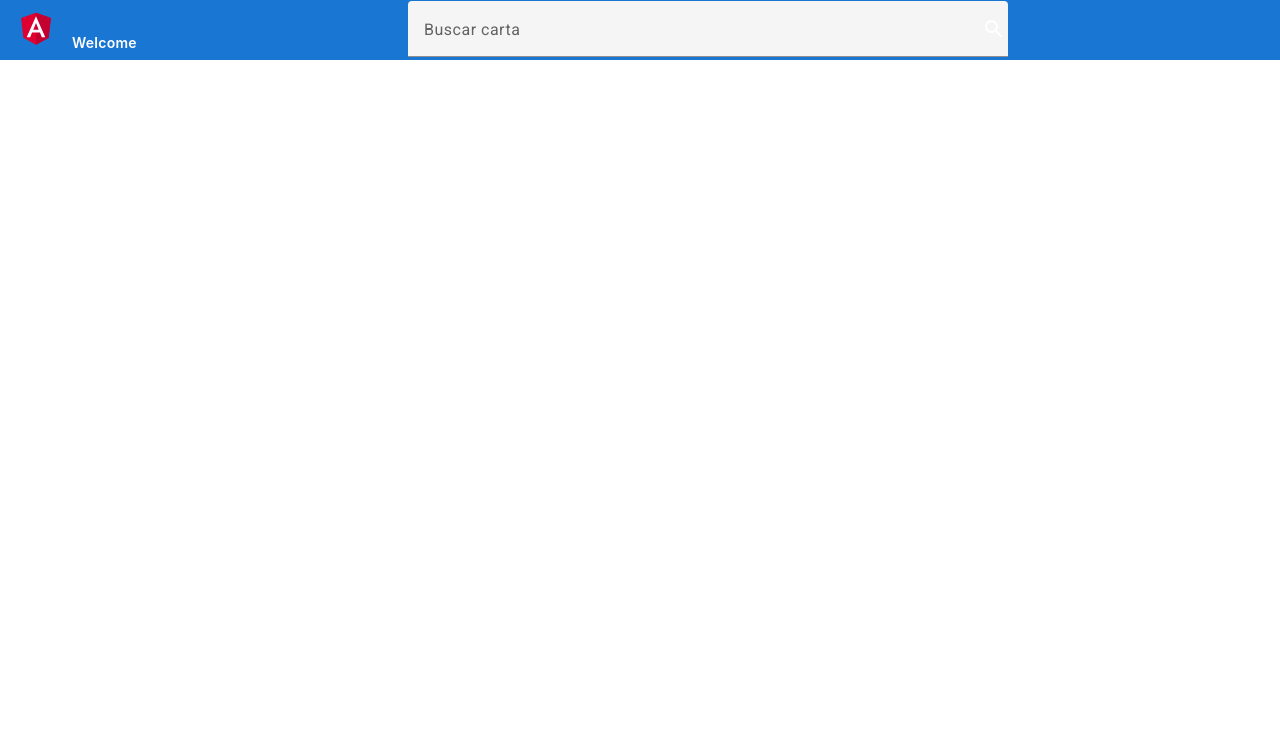
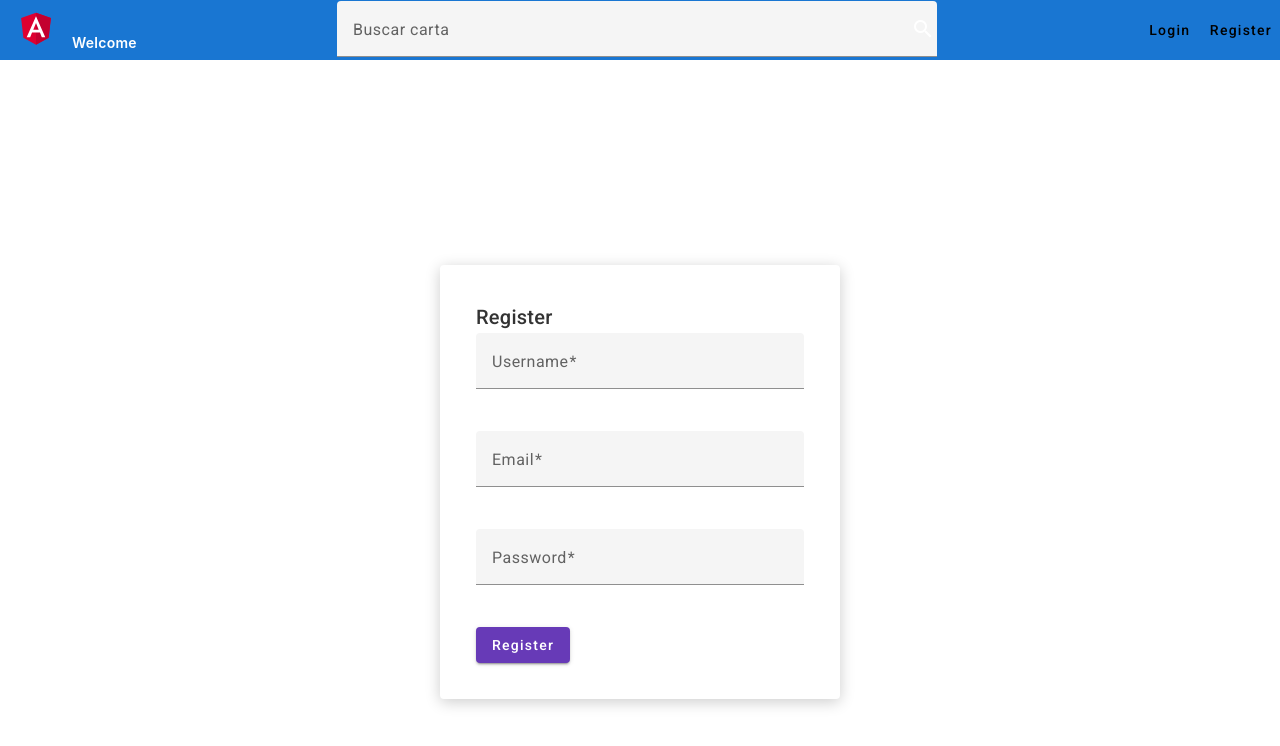
Before and after one commit to ElNeko42/mtgcard, an Angular app: page /register in a window 1280 px wide. Before the commit this address led to /. Shown: the top 746 px of the page. Built offline with nearby package versions, Linux system fonts and the light colour scheme.

Commit message:
reguister

```diff
--- a/src/app/app-routing.module.ts
+++ b/src/app/app-routing.module.ts
@@ -2,11 +2,15 @@ import { NgModule } from '@angular/core';
 import { Routes, RouterModule } from '@angular/router';
 import { CardDetailComponent } from './card-detail/card-detail.component';
 import { CardExpositorComponent } from './card-expositor/card-expositor.component';
+import { LoginComponent } from './login/login.component';
+import { RegisterComponent } from './register/register.component';
 
 const routes: Routes = [
   { path: '', component: CardExpositorComponent },
   { path: 'card/:id', component: CardDetailComponent },
   { path: 'search/:query', component: CardExpositorComponent },
+  { path: 'login', component: LoginComponent },
+  { path: 'register', component: RegisterComponent },
 ];
 
 @NgModule({
--- a/src/app/app.component.html
+++ b/src/app/app.component.html
@@ -315,12 +315,8 @@
   </div>
   <app-card-search></app-card-search>
   <div>
-    <a aria-label="Angular on twitter" target="_blank" rel="noopener" href="https://twitter.com/angular" title="Twitter">
-      <!-- Twitter SVG -->
-    </a>
-    <a aria-label="Angular on YouTube" target="_blank" rel="noopener" href="https://youtube.com/angular" title="YouTube">
-      <!-- YouTube SVG -->
-    </a>
+    <a routerLink="/login" mat-button>Login</a>
+    <a routerLink="/register" mat-button>Register</a>
   </div>
 </div>
 
--- a/src/app/auth.service.ts
+++ b/src/app/auth.service.ts
@@ -1,7 +1,7 @@
+// auth.service.ts
 import { Injectable } from '@angular/core';
 import { HttpClient } from '@angular/common/http';
 import { Observable } from 'rxjs';
-import { map } from 'rxjs/operators';
 
 @Injectable({
   providedIn: 'root'
@@ -11,13 +11,11 @@ export class AuthService {
 
   constructor(private http: HttpClient) { }
 
-  register(username: string, password: string) {
-    return this.http.post(`${this.baseUrl}/register`, { username, password });
+  login(username: string, password: string): Observable<any> {
+    return this.http.post<any>(`${this.baseUrl}/login`, { username, password });
   }
 
-
-  login(username: string, password: string): Observable<string> {
-    return this.http.post<any>(`${this.baseUrl}/login`, { username, password })
-      .pipe(map(response => response.token));
+  register(user: { username: string, email: string, password: string }): Observable<any> {
+    return this.http.post<any>(`${this.baseUrl}/register`, user);
   }
 }
--- a/src/app/register/register.component.html
+++ b/src/app/register/register.component.html
@@ -1 +1,25 @@
-<p>register works!</p>
+<!-- register.component.html -->
+<div class="register-container">
+    <mat-card>
+      <mat-card-header>
+        <mat-card-title>Register</mat-card-title>
+      </mat-card-header>
+      <mat-card-content>
+        <form [formGroup]="registerForm" (ngSubmit)="onSubmit()">
+          <mat-form-field appearance="fill">
+            <mat-label>Username</mat-label>
+            <input matInput formControlName="username" required>
+          </mat-form-field>
+          <mat-form-field appearance="fill">
+            <mat-label>Email</mat-label>
+            <input matInput formControlName="email" required>
+          </mat-form-field>
+          <mat-form-field appearance="fill">
+            <mat-label>Password</mat-label>
+            <input matInput type="password" formControlName="password" required>
+          </mat-form-field>
+          <button mat-raised-button color="primary" type="submit">Register</button>
+        </form>
+      </mat-card-content>
+    </mat-card>
+  </div>
--- a/src/app/register/register.component.scss
+++ b/src/app/register/register.component.scss
@@ -0,0 +1,19 @@
+/* register.component.scss */
+.register-container {
+    display: flex;
+    justify-content: center;
+    align-items: center;
+    height: 100vh;
+  }
+
+  mat-card {
+    width: 100%;
+    max-width: 400px;
+    padding: 20px;
+    box-shadow: 0px 3px 15px rgba(0, 0, 0, 0.2);
+  }
+
+  mat-form-field {
+    width: 100%;
+    margin-bottom: 20px;
+  }
--- a/src/app/register/register.component.ts
+++ b/src/app/register/register.component.ts
@@ -1,6 +1,6 @@
 import { Component } from '@angular/core';
+import { FormBuilder, FormGroup, Validators } from '@angular/forms';
 import { AuthService } from '../auth.service';
-
 
 @Component({
   selector: 'app-register',
@@ -8,14 +8,22 @@ import { AuthService } from '../auth.service';
   styleUrls: ['./register.component.scss']
 })
 export class RegisterComponent {
-  username: string = '';
-  password: string = '';
+  registerForm: FormGroup;
 
-  constructor(private authService: AuthService) { }
-
-  register() {
-    this.authService.register(this.username, this.password).subscribe(() => {
-      console.log('Registered successfully');
+  constructor(private formBuilder: FormBuilder, private authService: AuthService) {
+    this.registerForm = this.formBuilder.group({
+      username: ['', Validators.required],
+      email: ['', [Validators.required, Validators.email]],
+      password: ['', Validators.required]
     });
   }
+
+  onSubmit() {
+    if (this.registerForm.valid) {
+      const user = this.registerForm.value;
+      this.authService.register(user).subscribe(() => {
+        console.log('Registered successfully');
+      });
+    }
+  }
 }
```
Also changed, not shown: src/app/app.module.ts (+8 -3 lines).
